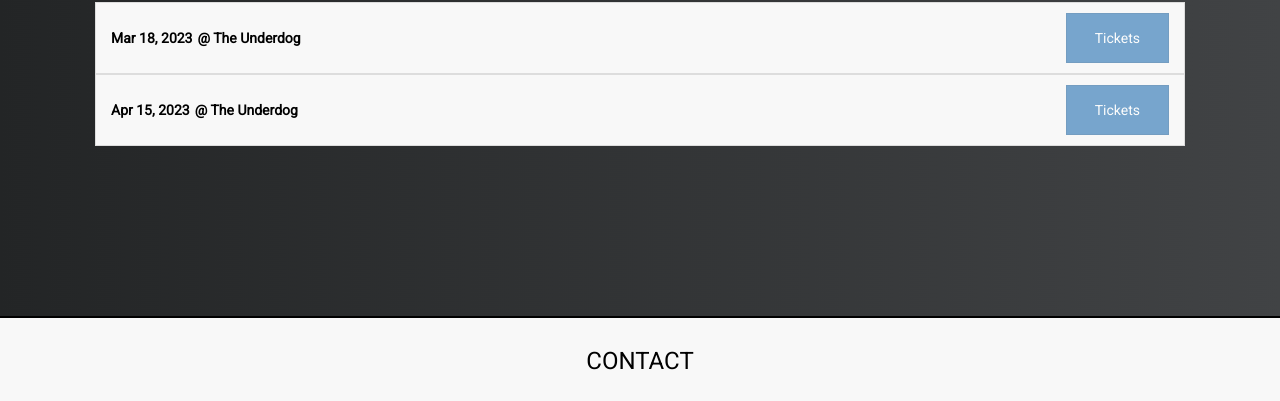
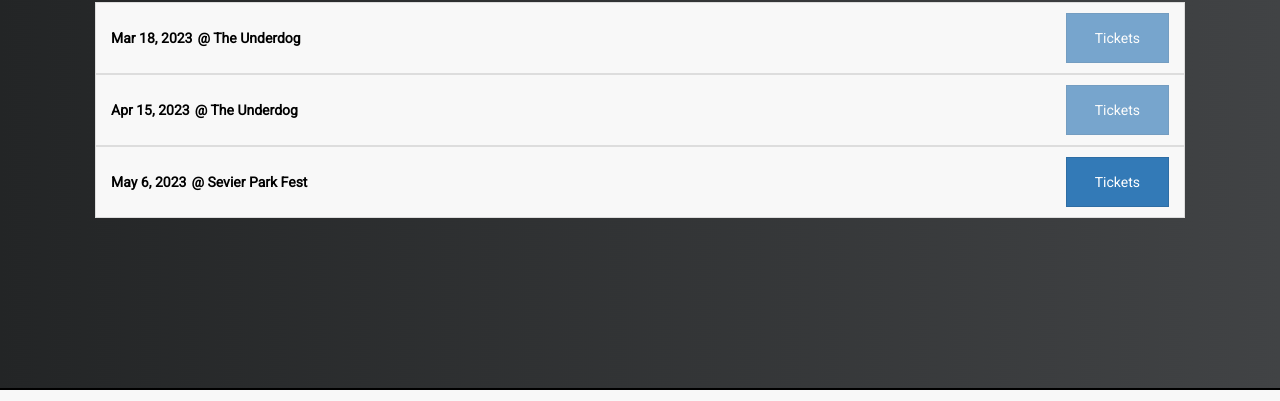
Before and after one commit to Gcriste/Maddie-in-Good-Company, a plain HTML site: page shows.html in a window 1280 px wide. Shown: the part 171-572 px from the top of the page. Drawn offline with nearby package versions, Linux system fonts and the light colour scheme; files whose address does not match are found by name.

Commit message:
added sevier park fest show

```diff
--- a/shows.html
+++ b/shows.html
@@ -115,6 +115,16 @@
               <div> @ The Underdog</div>
             </div><a target="_blank" href="#"><button class="btn btn-primary padding-button"
                 disabled>Tickets</button></a>
+          </li>
+        </div>
+        <div class="show-4">
+          <li class="list-group-item black-text">
+            <div class="show-info">
+              <div class="date-4 date">May6 </div>
+              <div> @ Sevier Park Fest</div>
+            </div><a target="_blank"
+              href="https://www.eventbrite.com/e/sevier-park-fest-2023-tickets-539388394207?aff=MaddieinGoodCompany"><button
+                class="btn btn-primary padding-button">Tickets</button></a>
           </li>
         </div>
       </ul>
```
Also changed, not shown: index.html (+10 -0 lines).
